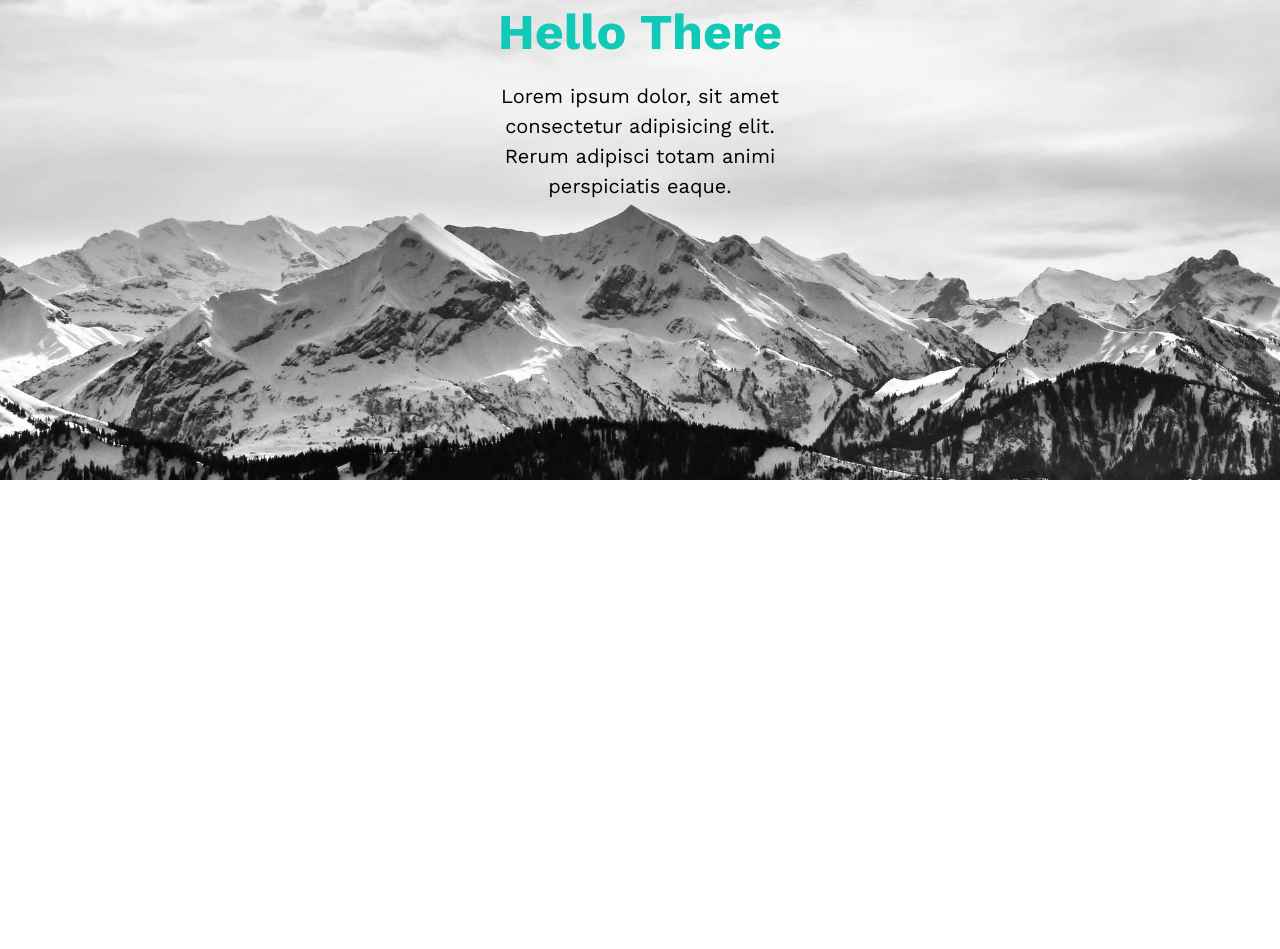
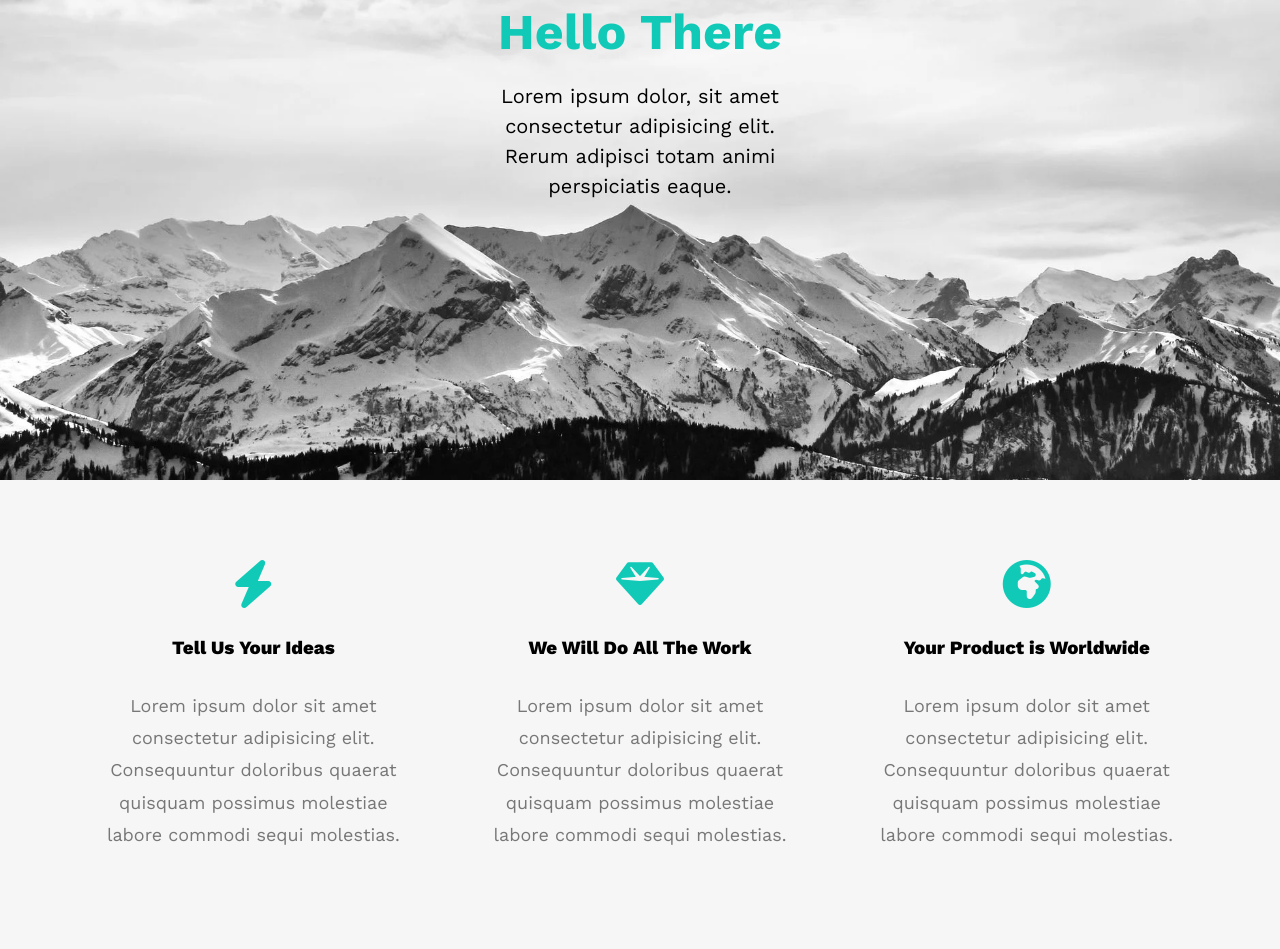
Before and after one commit to ahmad-aqr/leon-agency, a plain HTML site: page index.html in a window 1280 px wide. Shown: the part 320-1269 px from the top of the page. Before the commit the page ends 800 px from the top, so only its background shows below. Drawn offline with nearby package versions, Linux system fonts and the light colour scheme.

Commit message:
features section

```diff
--- a/css/leon.css
+++ b/css/leon.css
@@ -173,3 +173,37 @@ body {
 }
 
 /* end landing */
+
+/* start feature  */
+.features {
+	padding-top: 60px;
+	padding-bottom: 60px;
+	background-color: #f6f6f6;
+}
+
+.features .container {
+	display: grid;
+	grid-template-columns: repeat(auto-fill, minmax(300px , 1fr));
+	grid-gap: 20px;
+}
+
+.features .feat {
+	padding: 20px;
+	text-align: center;
+}
+
+.features .feat em {
+	color: var(--primary-color);
+}
+
+.features .feat h3 {
+	font-weight: 800;
+	margin: 30px 0;
+}
+
+.features .feat p {
+	line-height: 1.8;
+	color: #777;
+	font-size: 18px;
+}
+/* end feature  */
--- a/index.html
+++ b/index.html
@@ -47,6 +47,26 @@
 		</div>
 	</div>
 	<!-- end Landing section  -->
-
+	<!-- start Features  -->
+	<div class="features">
+		<div class="container">
+			<div class="feat">
+				<em class="fa-solid fa-bolt fa-3x"></em>
+				<h3>Tell Us Your Ideas</h3>
+				<p>Lorem ipsum dolor sit amet consectetur adipisicing elit. Consequuntur doloribus quaerat quisquam possimus molestiae labore commodi sequi molestias.</p>
+			</div>
+			<div class="feat">
+				<em class="fa-solid fa-gem fa-3x"></em>
+				<h3>We Will Do All The Work</h3>
+				<p>Lorem ipsum dolor sit amet consectetur adipisicing elit. Consequuntur doloribus quaerat quisquam possimus molestiae labore commodi sequi molestias.</p>
+			</div>
+			<div class="feat">
+				<em class="fa-solid fa-earth-africa fa-3x"></em>
+				<h3>Your Product is Worldwide</h3>
+				<p>Lorem ipsum dolor sit amet consectetur adipisicing elit. Consequuntur doloribus quaerat quisquam possimus molestiae labore commodi sequi molestias.</p>
+			</div>
+		</div>
+	</div>
+	<!-- end Features -->
 </body>
 </html>
```
